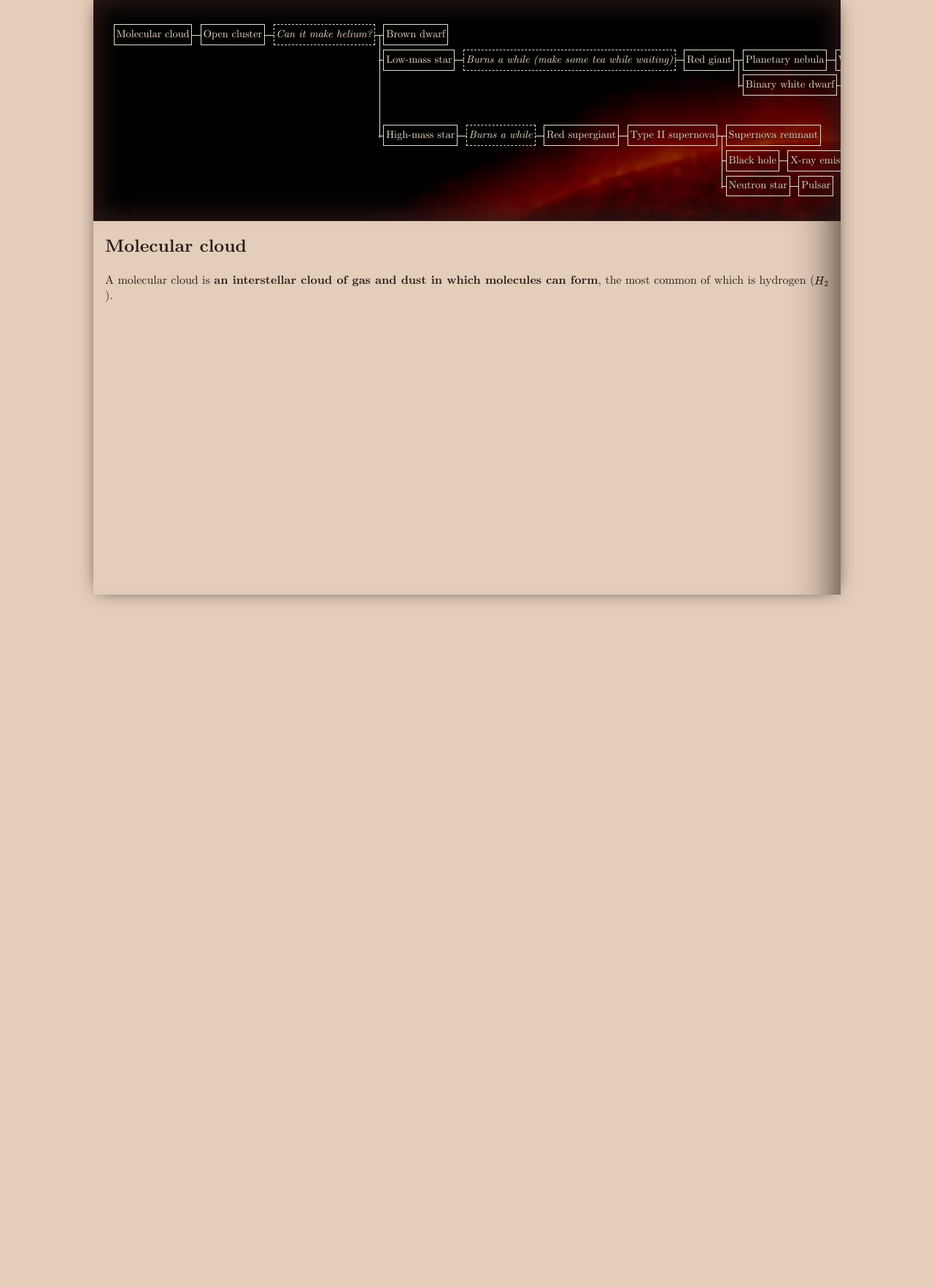
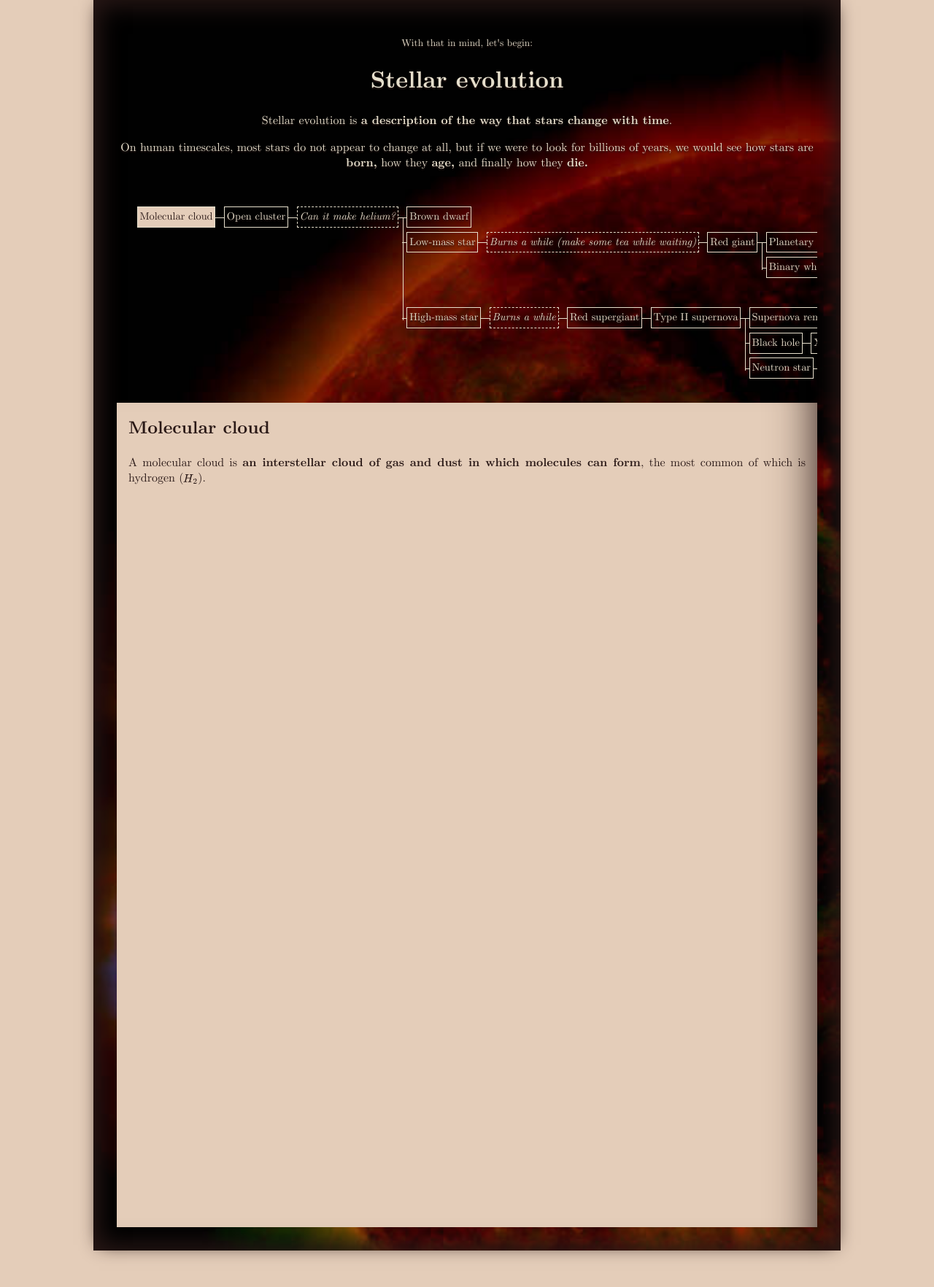
Before and after one commit to owl10124/pc5132-website, a Flask app: page /star/ in a window 1280 px wide. Shown: the part 53-1817 px from the top of the page at 73% size. Run offline with Flask 2, Linux system fonts and the light colour scheme.

Commit message:
ok last star one for now i hope

```diff
--- a/static/starstyle.css
+++ b/static/starstyle.css
@@ -1,14 +1,13 @@
 /* thanks https://thecodeplayer.com/walkthrough/css3-family-tree */
 
 #starchart {
-    position: sticky;
-    top:0;
     padding:16px;
-    background-color: var(--bg);
+    /*background-color: var(--bg);*/
     z-index: 8;
-    overflow-x: auto;
+    overflow: auto;
     text-align: left;
     font-size: .9em;
+    max-height: 30vh;
 }
 
 #starchart ul {
@@ -91,12 +90,18 @@
     height: 100%;
 }
 
-#starchart a:hover, #starchart a:focus, #starchart a.selected {
-    color: var(--bg);
-    background-color: var(--color);
+#starchart a:hover, #starchart a:focus {
+    color: white;
+    border-color: white;
+    background-color: #fff8;
+}
+
+#starchart a.selected {
     text-shadow: none;
     transition: linear .2s;
     cursor: pointer;
+    color: var(--light-color);
+    background-color: var(--light-bg);
 }
 
 #starchart a.proc {
@@ -108,7 +113,9 @@
     width: 100%;
     overflow-x: scroll;
     scroll-snap-type: x mandatory;
-    max-height: 40vw;
+    height: 50vh;
+    color: var(--color);
+    background-color: var(--bg);
 }
 
 #starparent > div {
@@ -118,8 +125,6 @@
     scroll-snap-align: start;
     overflow: auto;
     box-sizing: border-box;
-    color:var(--color);
-    background-color:var(--bg);
 }
 #starparent > div.untouched {
     box-shadow: var(--color) -64px 0 64px -64px inset;
--- a/static/style.css
+++ b/static/style.css
@@ -83,6 +83,7 @@ h1 {
     background-color: var(--bg);
     color: var(--color);
     /*border-radius: 12px;*/
+    box-sizing: border-box;
 }
 
 .invert {
@@ -104,7 +105,7 @@ h1 {
     text-align: center;
 }
 
-.invert .full:not(.invert) {
+.normal {
     --color: var(--light-color);
     --bg: var(--light-bg);
     --a: var(--light-a);
@@ -125,7 +126,7 @@ a:focus {
 a:visited:focus {
     color: var(--avf);
 }
-.full.star .full:not(.star) {
+.normal {
     text-align: justify;
     box-shadow: none;
     text-shadow: none;
@@ -183,6 +184,9 @@ blockquote {
     .left.container, .right.container, .center.header, .right.header {
         display: none;
     }
+    #content {
+        margin-bottom: 0;
+    }
     .left.header {
         grid-column: 2/3;
     }
--- a/templates/partials/starchart.html
+++ b/templates/partials/starchart.html
@@ -1,6 +1,14 @@
-<div id="starchart" class="full star invert"><ul><li><a>Molecular cloud</a><ul><li><a>Open cluster</a><ul><li><a class="proc" href="#helium-4-formation">Can it make helium?</a><ul><li><a>Brown dwarf</a></li><li><a>Low-mass star</a><ul><li><a class="proc" href="#beyond-helium" id="tea">Burns a while (make some tea while waiting)</a><ul><li><a>Red giant</a><ul><li><a>Planetary nebula</a><ul><li><a>White dwarf</a><ul><li><a>Black dwarf</a></li></ul></li></ul></li><li><a>Binary white dwarf</a><ul><li><a>Type Ia supernova</a></li><li><a>Nova</a></li></ul></li></ul></li></ul></li></ul></li><li><a>High-mass star</a><ul><li><a class="proc" href="#beyond-helium">Burns a while</a><ul><li><a>Red supergiant</a><ul><li><a>Type II supernova</a><ul><li><a>Supernova remnant</a></li><li><a>Black hole</a><ul><li><a>X-ray emissions</a></li></ul></li><li><a>Neutron star</a><ul><li><a>Pulsar</a></li></ul></li></ul></li></ul></li></ul></li></ul></li></ul></li></ul></li></ul></li></ul></div>
-<div class="flex" id="starparent">
-    {% include "partials/stellar.html"%}
+<div class="full star invert">
+    <div class="calign">
+        <p><small>With that in mind, let&#39;s begin:</small></p>
+        <h1 id="stellar-evolution">Stellar evolution</h1>
+        <p>Stellar evolution is <strong>a description of the way that stars change with time</strong>.</p>
+        <p>On human timescales, most stars do not appear to change at all, but if we were to look for billions of years, we would see how stars are <strong>born,</strong> how they <strong>age,</strong> and finally how they <strong>die.</strong></p>
+    </div>
+    <div id="starchart"><ul><li><a>Molecular cloud</a><ul><li><a>Open cluster</a><ul><li><a class="proc" href="#helium-4-formation">Can it make helium?</a><ul><li><a>Brown dwarf</a></li><li><a>Low-mass star</a><ul><li><a class="proc" href="#beyond-helium" id="tea">Burns a while (make some tea while waiting)</a><ul><li><a>Red giant</a><ul><li><a>Planetary nebula</a><ul><li><a>White dwarf</a><ul><li><a>Black dwarf</a></li></ul></li></ul></li><li><a>Binary white dwarf</a><ul><li><a>Type Ia supernova</a></li><li><a>Nova</a></li></ul></li></ul></li></ul></li></ul></li><li><a>High-mass star</a><ul><li><a class="proc" href="#beyond-helium">Burns a while</a><ul><li><a>Red supergiant</a><ul><li><a>Type II supernova</a><ul><li><a>Supernova remnant</a></li><li><a>Black hole</a><ul><li><a>X-ray emissions</a></li></ul></li><li><a>Neutron star</a><ul><li><a>Pulsar</a></li></ul></li></ul></li></ul></li></ul></li></ul></li></ul></li></ul></li></ul></li></ul></div>
+    <div class="flex normal" id="starparent">
+        {% include "partials/stellar.html"%}
+    </div>
 </div>
 <script>
     const starids = new Map();
@@ -23,7 +31,7 @@
         sp.addEventListener("scroll",()=>{
             let y = sp.scrollLeft || 0;
             let x = stars.findIndex(x=>y<x.offsetLeft-16);
-            if (x<0) x=0;
+            if (x<0) x=stars.length-1;
             if (x!==c) {
                 if (first) first.classList.remove("untouched"), first=null;
                 starids.get(stars[c].id).classList.remove("selected");
@@ -35,6 +43,7 @@
             }
         });
 
+        sc.children[0].children[0].children[0].classList.add("selected");
         sp.children[0].classList.add("untouched");
         let first = document.getElementsByClassName("untouched")[0];
     });
--- a/templates/star.html
+++ b/templates/star.html
@@ -8,6 +8,9 @@
 #root {
     grid-template-columns: 10vw auto 10vw;
 }
+.header {
+    position: relative;
+}
 @media screen and (max-width: 684px) {
     #root {
         grid-template-columns: 0 100% 0;
```
Also changed, not shown: templates/index.html (+2 -8 lines), templates/partials/ack.html (+4 -3 lines).
